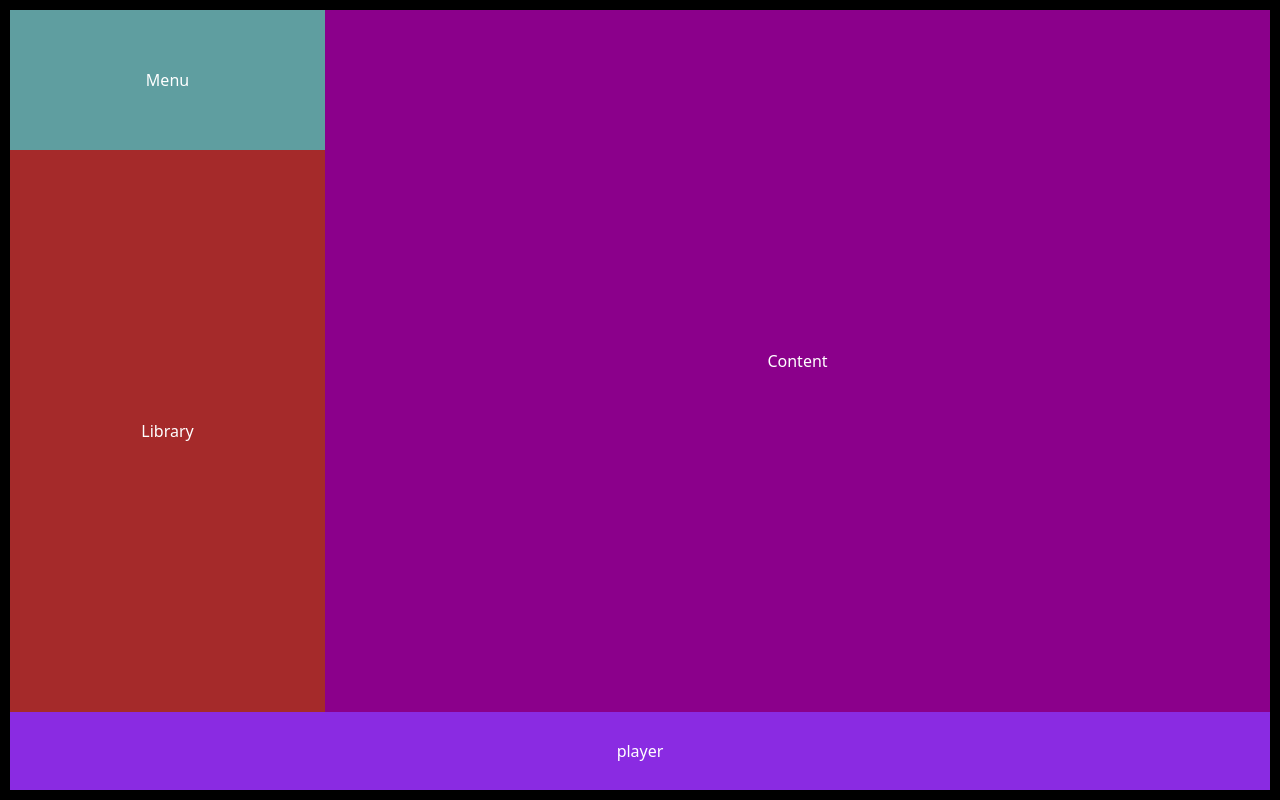
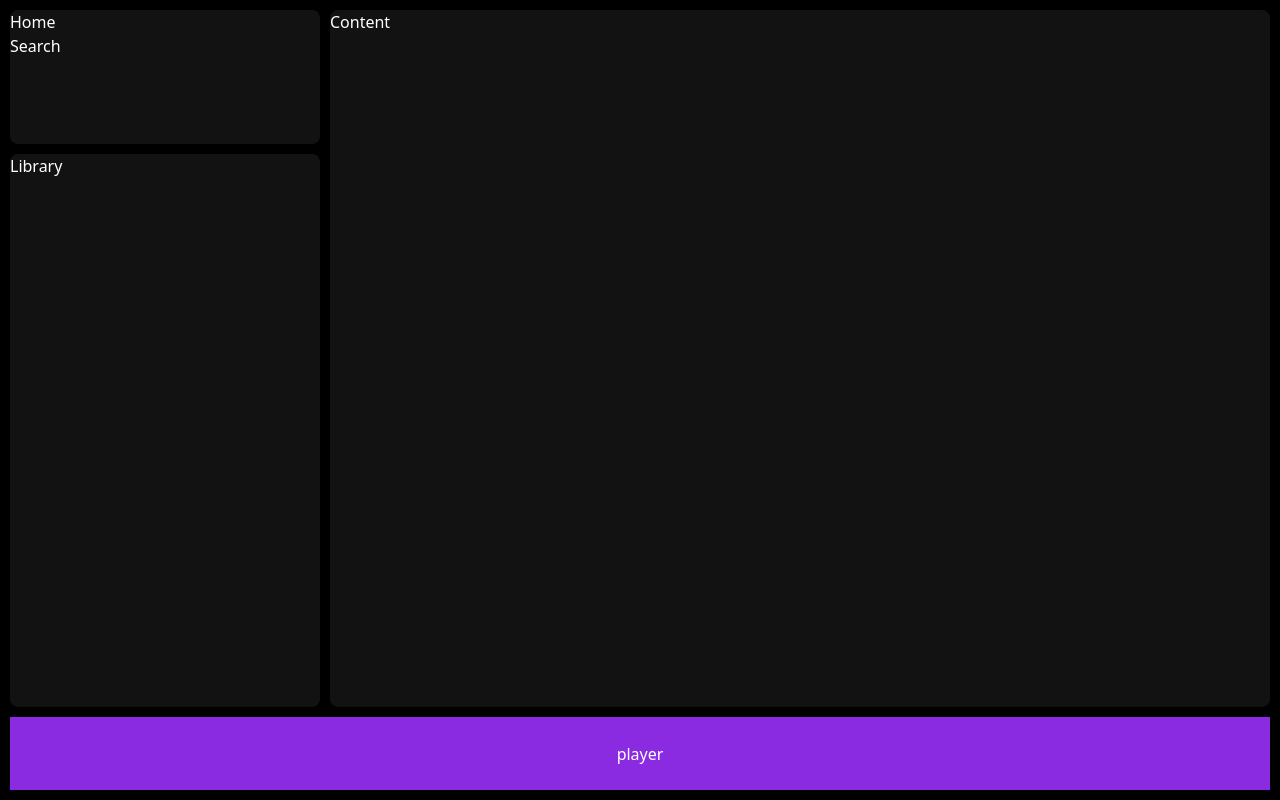
Before and after one commit to gnanamoorthy-g/spotify-client, a React app: page / in a window 1280 px wide. Built offline with nearby package versions, Linux system fonts and the light colour scheme.

Commit message:
home page changes

```diff
--- /dev/null
+++ b/src/components/menu.js
@@ -0,0 +1,24 @@
+import React from "react";
+import { MENU } from "../utils/menuUtils";
+
+const Menu = () =>{
+
+    const getMenuItem = (item = null) =>{
+        if(!item) return
+        return (
+            <div key={item?.page} className="flex">
+                <div></div>
+                <div>{item?.label}</div>
+            </div>
+        )
+    }
+
+    const listMenus = () =>{
+        return(
+            <div>{MENU.map(item => getMenuItem(item))}</div>
+        )
+    }
+    return(listMenus())
+}
+
+export default Menu;
--- a/src/layout.js
+++ b/src/layout.js
@@ -1,4 +1,5 @@
 import React from "react";
+import Menu from "./components/menu";
 
 const Layout =() =>{
     return (
@@ -6,10 +7,12 @@ const Layout =() =>{
             <div className="full-ht base-grid">
                 <div className="content-grid">
                     <div className="sidebar">
-                        <div className="centered-flex" style={{backgroundColor: 'cadetblue'}}>Menu</div>
-                        <div className="centered-flex" style={{backgroundColor: 'brown'}}>Library</div>
+                        <div className="bg-base card-brdrd">
+                            <Menu/>
+                        </div>
+                        <div className="bg-base card-brdrd">Library</div>
                     </div>
-                    <div className="centered-flex" style={{backgroundColor: 'darkmagenta'}}>Content</div>
+                    <div className="bg-base card-brdrd">Content</div>
                 </div>
                 <div className="centered-flex" style={{backgroundColor: 'blueviolet'}}>player</div>
             </div>
--- /dev/null
+++ b/src/utils/menuUtils.js
@@ -0,0 +1,12 @@
+export const MENU = [
+    {
+        page :'home',
+        label :'Home',
+        route : '/'
+    },
+    {
+        page :'search',
+        label :'Search',
+        route : '/search'
+    }
+]
--- a/styles/scss/layout/grid.scss
+++ b/styles/scss/layout/grid.scss
@@ -1,12 +1,15 @@
 .base-grid{
     display: grid;
-    grid-template-rows: 90% 10%;
+    grid-template-rows: calc(90% - 5px) calc(10% - 5px);
+    gap: 10px;
 }
 .sidebar{
     display: grid;
-    grid-template-rows: 20% 80%;
+    grid-template-rows: calc(20% - 5px) calc(80% - 5px);
+    gap: 10px;
 }
 .content-grid{
     display: grid;
-    grid-template-columns: 25% 75%;
+    grid-template-columns: calc(25% - 5px) calc(75% - 5px);
+    gap: 10px;
 }
--- a/styles/scss/layout/viewport.scss
+++ b/styles/scss/layout/viewport.scss
@@ -6,3 +6,6 @@
 body{
     margin: unset;
 }
+.card-brdrd{
+    border-radius: 8px;
+}
--- a/styles/scss/themes/themes.scss
+++ b/styles/scss/themes/themes.scss
@@ -2,3 +2,7 @@
     background-color: black;
     color: white;
 }
+
+.bg-base{
+    background-color: rgb(18, 18, 18);
+}
```
